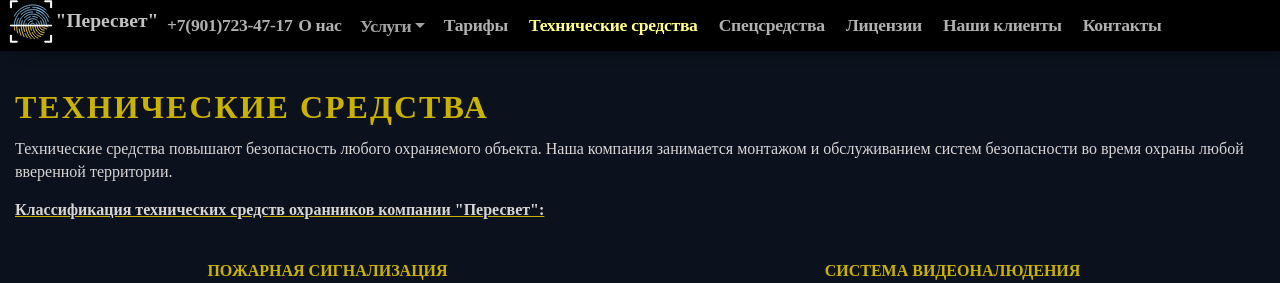
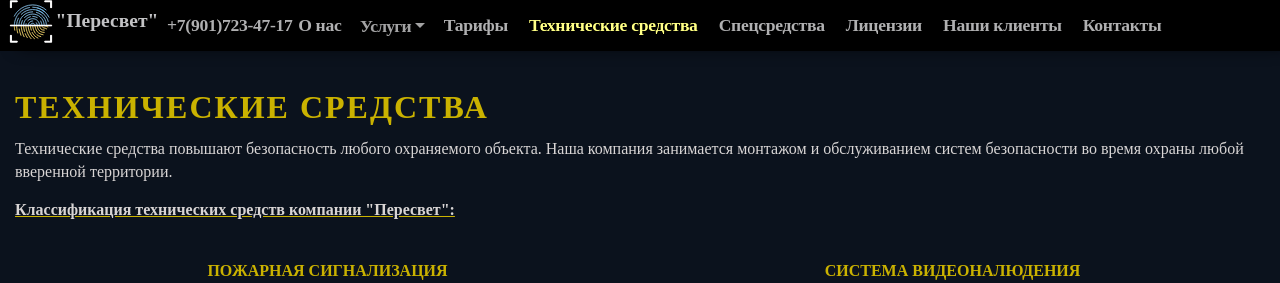
Before and after one commit to AnigalHub/Valencia, a Nuxt app: page /technical_means in a window 1280 px wide. Shown: the top 283 px of the page. Built offline with nearby package versions, Linux system fonts and the light colour scheme.

Commit message:
изменена фраза в заголовке

```diff
--- a/pages/technical_means.vue
+++ b/pages/technical_means.vue
@@ -3,7 +3,7 @@
     <b-container>
       <h1>{{name_page}}</h1>
       <p class="text">Технические средства повышают безопасность любого охраняемого объекта. Наша компания занимается монтажом и обслуживанием систем безопасности во время охраны любой вверенной территории.</p>
-      <h6>Классификация технических средств охранников компании "{{information.name_company}}":</h6>
+      <h6>Классификация технических средств компании "{{information.name_company}}":</h6>
       <div class="flex-container">
         <div class="beautiful_block" v-for="mean in СlassificationTechnicalMeans" :key="mean.name_technical_means">
           <p class="text emphasized">{{mean.name_technical_means}}</p>
```
